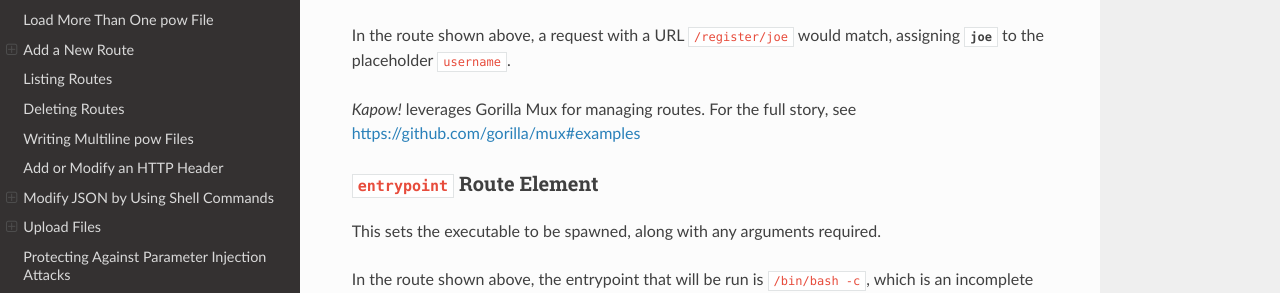
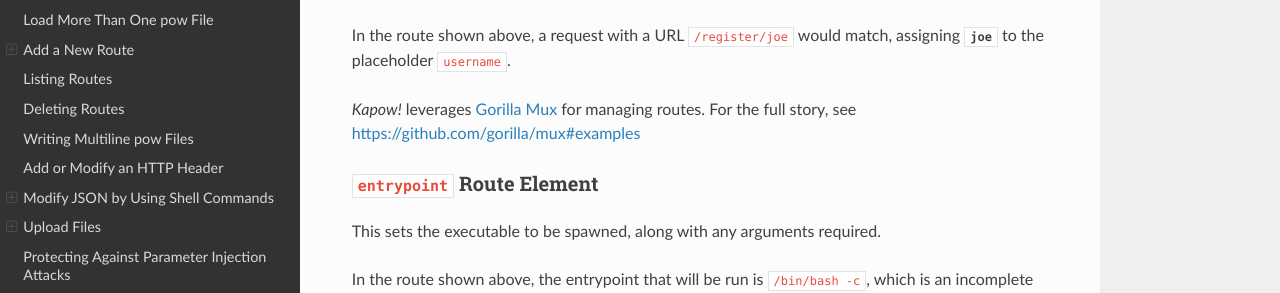
Before and after one commit to BBVA/kapow, a Sphinx documentation site: the page built from docs/source/concepts/routes.rst, in a window 1280 px wide and 900 px high, scrolled down 1037 px. Shown: the part 158-451 px from the top of the window. Built offline with Sphinx 7.4.7 and the Read the Docs theme 2.0.0, drawn with Linux system fonts in a browser that asks for light colours.

Commit message:
doc: add link

```diff
--- a/docs/source/concepts/routes.rst
+++ b/docs/source/concepts/routes.rst
@@ -62,7 +62,7 @@ It can contain regex placeholders for easily capturing fragments of the path.
 In the route shown above, a request with a URL ``/register/joe`` would match,
 assigning `joe` to the placeholder ``username``.
 
-*Kapow!* leverages Gorilla Mux for managing routes.  For the full story, see
+*Kapow!* leverages `Gorilla Mux`_ for managing routes.  For the full story, see
 https://github.com/gorilla/mux#examples
 
 
```
